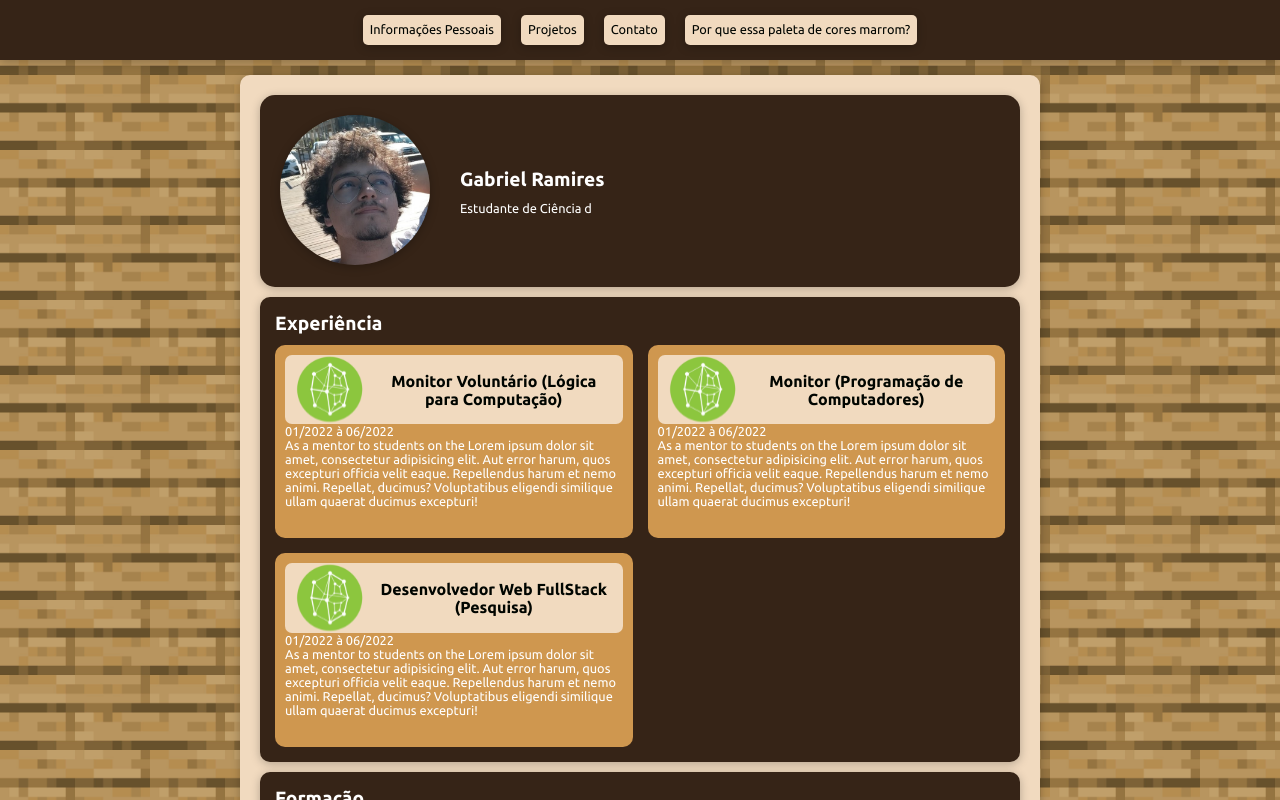
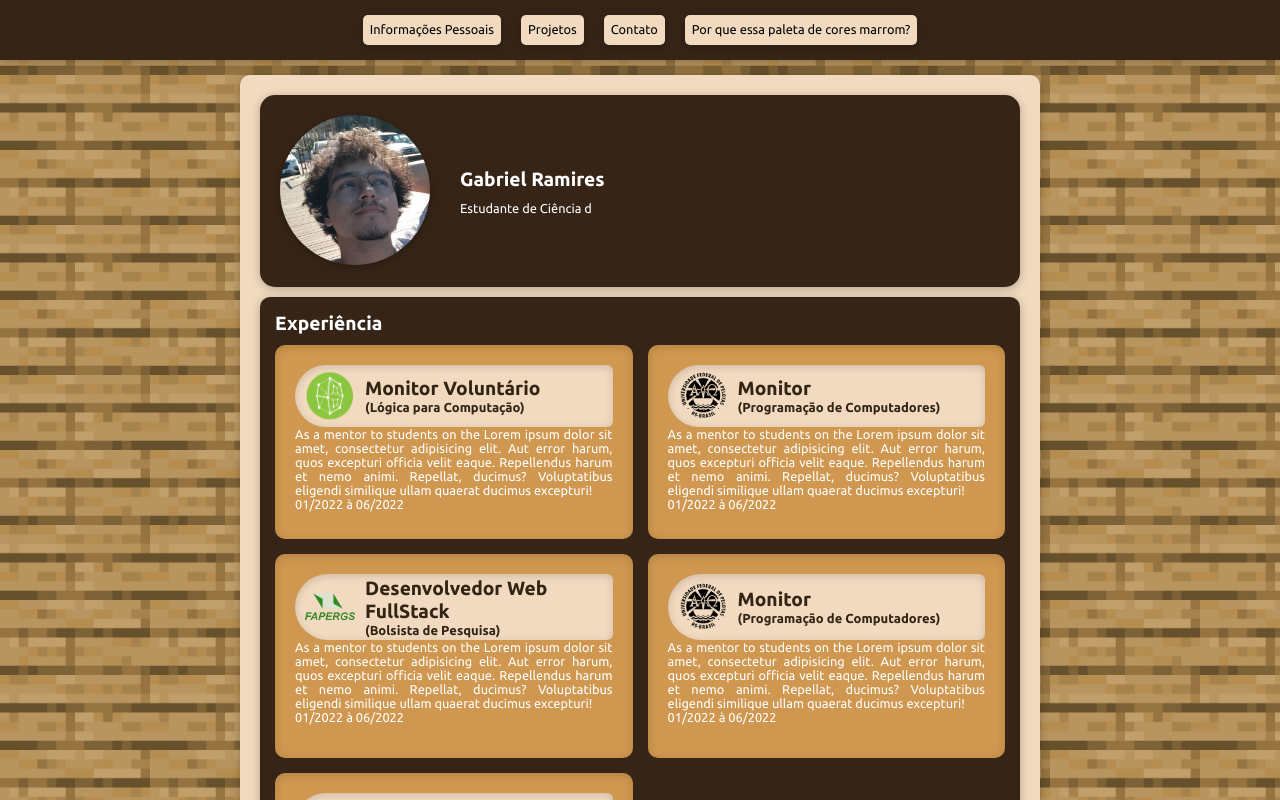
Before and after one commit to Falivith/portfolio, a React (Vite) app: page / in a window 1280 px wide. Shown: the top 800 px of the page. Built offline with nearby package versions, Linux system fonts and the light colour scheme; a web font is replaced by a local one.

Commit message:
Card Redesign

```diff
--- a/src/components/Card.module.css
+++ b/src/components/Card.module.css
@@ -1,45 +1,58 @@
 .cardContainer{
     background-color: var(--Marrom_3);
-    padding: 10px;
+    padding: 20px;
     border-radius: 10px;
+    box-shadow: inset 0 2px 8px rgba(0, 0, 0, 0.15);
 }
 
-.cardContainer > div{
-    border-radius: 7px;
+.internalHeader{
+    border-radius: 70.5px 13px 13px 70.5px;
     padding: 10px;
     max-height: 40%;
     display: flex;
     align-items: center;
     gap: 10px;
     background-color: var(--MarromClarinho);
-    color: var(--Black);
+    color: var(--MarromJuliano);
     text-align: center;
+    box-shadow: inset 0 2px 8px rgba(0, 0, 0, 0.15);
 }
 
 .companyPic{
-    width: 70px;
+    width: 50px;
+}
+
+.description{
+    text-align: justify;
+}
+
+.titleContainer{
+    display: flex;
+    flex-direction: column;
 }
 
 .title{
-    font-size: 1rem;
+    font-size: 1.2rem;
+    text-align: left;
 }
 
-.date{
-
-}
-
-.description{
-
+.title2{
+    text-align: left;
+    font-size: 13px;
 }
 
 /*
 export function Card (props: CardProps) {
-
     return (
-        <div className = { styles.cardContainer }>
-            <h2>{props.title} </h2>
-            <span>{props.date}</span>
-            <p>{props.description}</p>
+        <div className = {styles.cardContainer}>
+            <div className = {styles.internalHeader}>
+                <img className = {styles.companyPic } src = {props.companyPic} alt = "Company Picture"/>
+                <h2 className = {styles.title }> {props.title}</h2>
+            </div>
+            <div className = {styles.textSection}>
+                <p className = {styles.description}>{props.description}</p>
+                <span className = {styles.date}>{props.date}</span>
+            </div>
         </div>
     )
 }*/
--- a/src/components/Card.tsx
+++ b/src/components/Card.tsx
@@ -3,12 +3,17 @@ import styles from "./Card.module.css";
 export function Card (props: CardProps) {
     return (
         <div className = {styles.cardContainer}>
-            <div>
+            <div className = {styles.internalHeader}>
                 <img className = {styles.companyPic } src = {props.companyPic} alt = "Company Picture"/>
-                <h2 className = {styles.title }> {props.title}</h2>
+                <div className = {styles.titleContainer }>
+                    <h2 className = {styles.title }> {props.title} </h2>
+                    <h3 className = {styles.title2 }> {props.title2} </h3>
+                </div>
             </div>
-            <span>{props.date}</span>
-            <p>{props.description}</p>
+            <div className = {styles.textSection}>
+                <p className = {styles.description}>{props.description}</p>
+                <span className = {styles.date}>{props.date}</span>
+            </div>
         </div>
     )
 }
@@ -16,6 +21,7 @@ export function Card (props: CardProps) {
 interface CardProps {
     companyPic: string;
     title: string;
+    title2: string;
     date: string;
     description: string;
 }
--- a/src/components/Experience.module.css
+++ b/src/components/Experience.module.css
@@ -19,10 +19,10 @@
     gap: 15px;
 }
 
-/*@media (max-width: 450px){
+@media (max-width: 600px){
     .cardsContainer{
         display: grid;
         grid-template-columns: 1fr;
         gap: 15px;
     }
-}*/
+}
--- a/src/components/Experience.tsx
+++ b/src/components/Experience.tsx
@@ -1,23 +1,44 @@
 import styles from "./Experience.module.css";
 import { Card } from "./Card";
 import Hut8 from "../assets/HUT8.svg";
+import Ufpel from "../assets/UFPEL.png";
+import Fapergs from "../assets/Fapergs.png";
 
 export function Experience () {
 
     const experiences = [
         {
             companyPic: Hut8,
-            title: "Monitor Voluntário (Lógica para Computação)",
+            title: "Monitor Voluntário",
+            title2:  "(Lógica para Computação)",
             date: "01/2022 à 06/2022",
             description: "As a mentor to students on the Lorem ipsum dolor sit amet, consectetur adipisicing elit. Aut error harum, quos excepturi officia velit eaque. Repellendus harum et nemo animi. Repellat, ducimus? Voluptatibus eligendi similique ullam quaerat ducimus excepturi!"
         },
         {
-            title: "Monitor (Programação de Computadores)",
+            companyPic: Ufpel,
+            title: "Monitor",
+            title2:  "(Programação de Computadores)",
             date: "01/2022 à 06/2022",
             description: "As a mentor to students on the Lorem ipsum dolor sit amet, consectetur adipisicing elit. Aut error harum, quos excepturi officia velit eaque. Repellendus harum et nemo animi. Repellat, ducimus? Voluptatibus eligendi similique ullam quaerat ducimus excepturi!"
         },
         {
-            title: "Desenvolvedor Web FullStack (Pesquisa)",
+            companyPic: Fapergs,
+            title: "Desenvolvedor Web FullStack",
+            title2:  "(Bolsista de Pesquisa)",
+            date: "01/2022 à 06/2022",
+            description: "As a mentor to students on the Lorem ipsum dolor sit amet, consectetur adipisicing elit. Aut error harum, quos excepturi officia velit eaque. Repellendus harum et nemo animi. Repellat, ducimus? Voluptatibus eligendi similique ullam quaerat ducimus excepturi!"
+        },
+        {
+            companyPic: Ufpel,
+            title: "Monitor",
+            title2:  "(Programação de Computadores)",
+            date: "01/2022 à 06/2022",
+            description: "As a mentor to students on the Lorem ipsum dolor sit amet, consectetur adipisicing elit. Aut error harum, quos excepturi officia velit eaque. Repellendus harum et nemo animi. Repellat, ducimus? Voluptatibus eligendi similique ullam quaerat ducimus excepturi!"
+        },
+        {
+            companyPic: Ufpel,
+            title: "Monitor",
+            title2:  "(Programação de Computadores)",
             date: "01/2022 à 06/2022",
             description: "As a mentor to students on the Lorem ipsum dolor sit amet, consectetur adipisicing elit. Aut error harum, quos excepturi officia velit eaque. Repellendus harum et nemo animi. Repellat, ducimus? Voluptatibus eligendi similique ullam quaerat ducimus excepturi!"
         }
@@ -30,8 +51,9 @@ export function Experience () {
                 {experiences.map((experience, index) => {
                     return <Card
                         key = {index}
-                        companyPic = {Hut8}
+                        companyPic = {experience.companyPic}
                         title = {experience.title}
+                        title2 = {experience.title2}
                         date = {experience.date}
                         description = {experience.description}
                 />})}
--- a/src/global.css
+++ b/src/global.css
@@ -1,6 +1,7 @@
 :root {
   --Black: #000500;
   --Marrom: #362417;
+  --MarromJuliano: #332515;
   --Marrom_3: #cf974f;
   --Marrom_2: #92817a;
   --MarromClarinho: #f1dabf;
```
Also changed, not shown: src/assets/Fapergs.png, src/assets/UFPEL.png.
